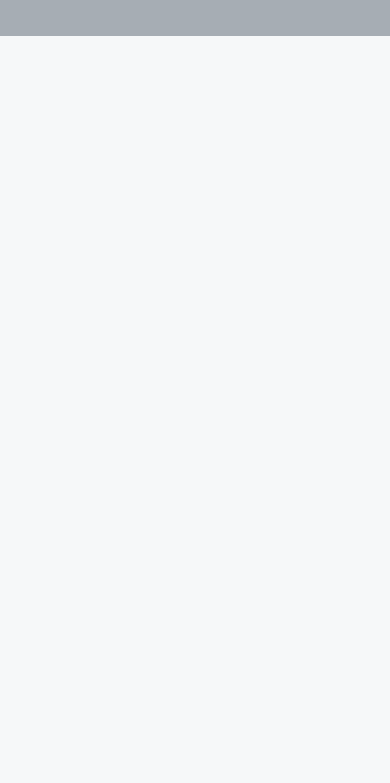
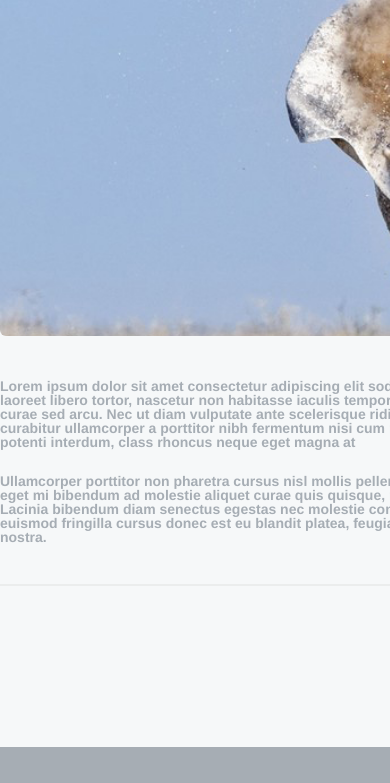
Before and after one commit to gigagogashvili2003/unilab-project, a plain HTML site: page contact.html in a window 390 px wide. Shown: the part 1154-1937 px from the top of the page. Before the commit the page ends 1190 px from the top, so only its background shows below. Drawn offline with Linux system fonts and the light colour scheme.

Commit message:
added last section and finnaly complete
left only responsive

```diff
--- a/CSS/style.css
+++ b/CSS/style.css
@@ -546,3 +546,29 @@ body {
     color: #A6ADB4;
     font-size: 13px;
 }
+
+/* contact third section  */
+
+.contact-section3-container {
+    width: 1160px;
+    margin: 0 auto;
+    margin-bottom: 161px;
+    border-bottom: 2px solid #EBEDED;
+}
+
+.contact-under-elephant-block {
+    width: 760px;
+    margin-top: 40px;
+    color: #A6ADB4;
+    font-size: 14px;
+}
+
+.contact-p-margin {
+    margin-bottom: 25px;
+}
+
+.contat-p-margin2{
+    padding-bottom: 40px;
+}
+
+/* ended main page */
--- a/contact.html
+++ b/contact.html
@@ -90,7 +90,18 @@
                 </div>
             </div>
         </section>
+        <!-- contact third section -->
 
+        <section class="contact-section3">
+            <div class="contact-section3-container">
+                <img src="images/elephant2.png" alt="elephant">
+                <div class="contact-under-elephant-block helvetica">
+                    <p class="contact-p-margin">Lorem ipsum dolor sit amet consectetur adipiscing elit sodales primis, mollis viverra conubia ligula inceptos laoreet libero tortor, nascetur non habitasse iaculis tempor nec egestas fames augue, platea porta integer nostra curae sed arcu. Nec ut diam vulputate ante scelerisque ridiculus lobortis orci mi curae himenaeos quis, senectus curabitur ullamcorper a porttitor nibh fermentum nisi cum morbi aliquam. Vitae pretium vestibulum dui gravida in potenti interdum, class rhoncus neque eget magna at</p>
+
+                    <p class="contat-p-margin2">Ullamcorper porttitor non pharetra cursus nisl mollis pellentesque primis penatibus platea, dictum himenaeos eget mi bibendum ad molestie aliquet curae quis quisque, nunc duis ac at elementum dui integer viverra tempus. Lacinia bibendum diam senectus egestas nec molestie convallis aenean hac tempus, vivamus purus congue euismod fringilla cursus donec est eu blandit platea, feugiat vitae netus orci habitant accumsan placerat morbi nostra.</p>
+                </div>
+            </div>
+        </section>
         <!-- footer -->
         <footer>
             <div class="footer-container flex">
```
Also changed, not shown: images/elephant2.png (added).
